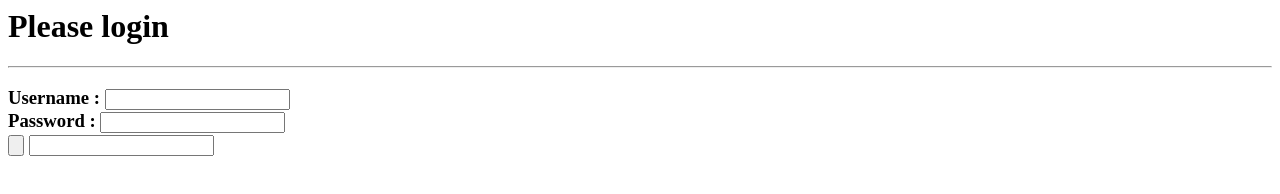
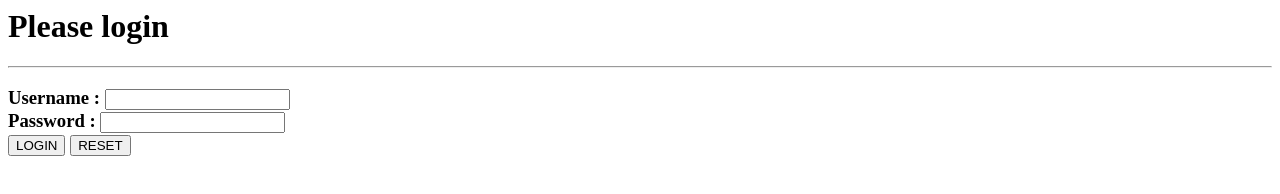
Before and after one commit to Shivanibeniwal/Sunsofttechy, a plain HTML site: page login.html in a window 1280 px wide. Drawn offline with Linux system fonts and the light colour scheme.

Commit message:
Update login.html

```diff
--- a/login.html
+++ b/login.html
@@ -10,8 +10,8 @@
     Username : <input type = "text" name="uname"><br>
     Password : <input tupe= "password" name="pwd"<br>
     <br>
-     <input type= "submit" value "LOGIN">
-          <input type= "resett" value "RESET">
+     <input type= "submit" value ="LOGIN">
+          <input type= "reset" value= "RESET">
     </h3>
    </from>
   </body>
```
